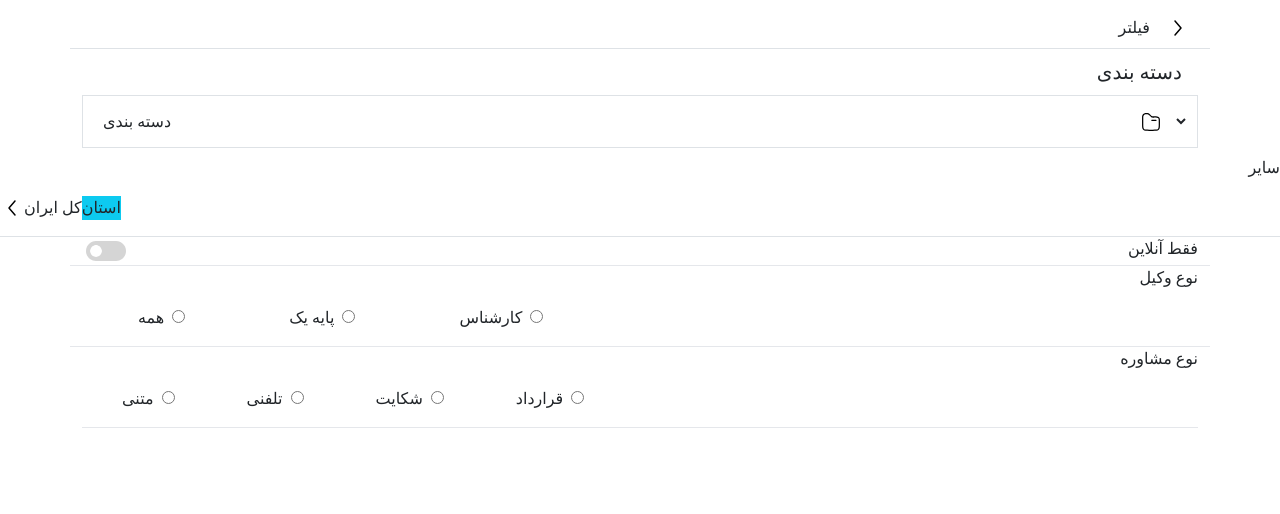
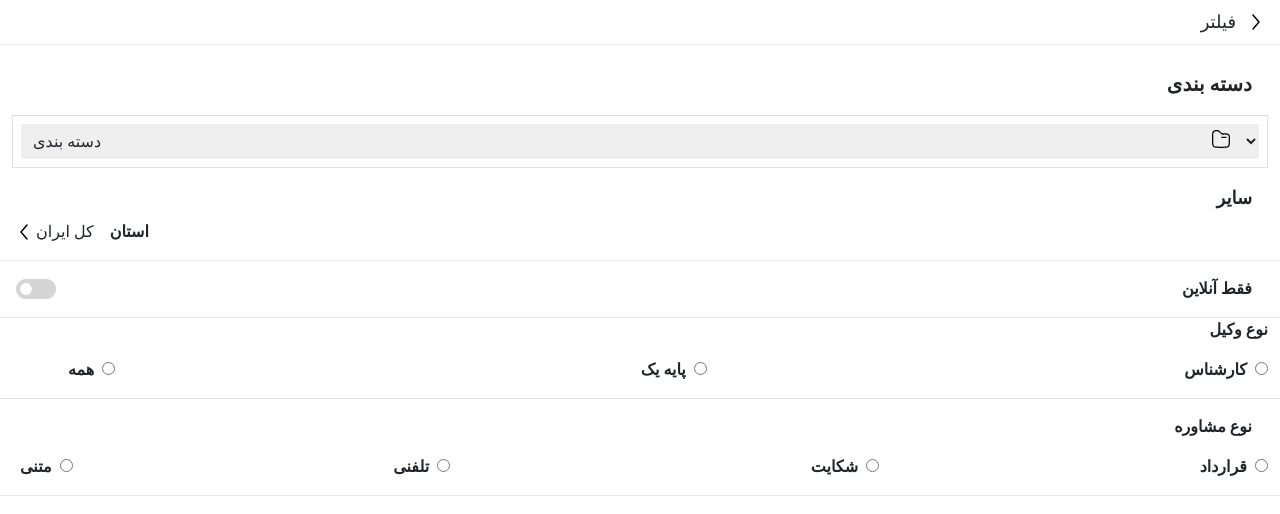
Before and after one commit to nafise1380/my-vite-app, a React (Vite) app: page / in a window 1280 px wide. Shown: the top 514 px of the page. Built offline with nearby package versions, Linux system fonts and the light colour scheme.

Commit message:
size in som component changed

```diff
--- a/package.json
+++ b/package.json
@@ -12,10 +12,11 @@
   "dependencies": {
     "@tailwindcss/vite": "^4.1.11",
     "bootstrap": "^5.3.6",
+    "flowbite-react": "^0.11.8",
     "react": "^19.1.0",
     "react-dom": "^19.1.0",
     "react-router-dom": "^7.6.3",
-    "tailwindcss": "^4.1.11"
+    "tailwindcss": "^2.2.19"
   },
   "devDependencies": {
     "@eslint/js": "^9.25.0",
--- a/src/components/CheckBox.jsx
+++ b/src/components/CheckBox.jsx
@@ -5,7 +5,7 @@ export default function CheckBox(){
         <>
              <div className="flex container justify-between border-b border-gray-200 ">
                  <img src='/container-wrapper.svg' alt="container-wrapper"/>
-                  <span className="">  فقط آنلاین </span>
+                  <span className="font-bold m-3">  فقط آنلاین </span>
              </div>
         </>
     )
--- a/src/components/FourChoice.jsx
+++ b/src/components/FourChoice.jsx
@@ -3,23 +3,23 @@
 function FourChoice() {
   return (
         <>
-          <div className="container">
-            <span className="flex justify-end"> نوع مشاوره </span>
-            <div className="flex border-b border-gray-200">
-               <div className=" my-3  mx-8">
-                    <label  className="mx-2"> متنی </label>
+          <div className="container border-b border-gray-200">
+            <span className="flex justify-end font-bold mx-3 mt-3"> نوع مشاوره </span>
+            <div className="flex  justify-end justify-between">
+               <div className=" my-3  ">
+                    <label  className="mx-2 font-bold"> متنی </label>
                     <input type="radio" name="sender"/>
                 </div>
-                <div className=" my-3 mx-8">
-                    <label className="mx-2">  تلفنی </label>
+                <div className=" my-3 mx-10">
+                    <label className="mx-2 font-bold">  تلفنی </label>
                     <input type="radio" name="sender"/>
                 </div>
-                <div className=" my-3 mx-8">
-                    <label className="mx-2"> شکایت </label>
+                <div className=" my-3 mx-10">
+                    <label className="mx-2 font-bold"> شکایت </label>
                     <input type="radio" name="sender"/>
                 </div>
-                 <div className=" my-3 mx-8">
-                    <label className="mx-2"> قرارداد </label>
+                 <div className=" my-3 ">
+                    <label className="mx-2  font-bold"> قرارداد </label>
                     <input type="radio" name="sender"/>
                 </div>
             </div>
--- a/src/components/Header.jsx
+++ b/src/components/Header.jsx
@@ -3,9 +3,9 @@
 export default function Header(){
     return(
         <>
-        <header className="border-bottom d-flex justify-content-end my-2 container">
-             <span className=" m-2  "> فیلتر </span>
-             <img src="/Alt Arrow Right.svg" alt="arrow"  className="m-2 d-flex "/>
+        <header className="border-b border-gray-200 flex justify-end  container">
+             <span className=" m-2 text-lg"> فیلتر </span>
+             <img src="/alt-arrow-right.svg" alt="arrow"  className="d-flex"/>
        </header>
 
 
--- a/src/components/InputFourChoice.jsx
+++ b/src/components/InputFourChoice.jsx
@@ -5,18 +5,18 @@ function InputFourChoice() {
   return (
          <>
             <div className="container border-b border-gray-200">
-                <span className="flex justify-end"> نوع وکیل </span>
-                <div className="flex">
+                <span className="flex justify-end font-bold"> نوع وکیل </span>
+                <div className="flex justify-end justify-between">
                    <div className=" my-3 mx-12">
-                        <label  className="mx-2"> همه </label>
+                        <label  className="mx-2 font-bold"> همه </label>
                         <input type="radio" name="sender"/>
                     </div>
                     <div className="my-3 mx-12 ">
-                        <label className="mx-2"> پایه یک</label>
+                        <label className="mx-2 font-bold"> پایه یک</label>
                         <input type="radio" name="sender"/>
                     </div>
-                    <div className=" my-3 mx-12 ">
-                        <label className="mx-2"> کارشناس </label>
+                    <div className=" my-3  ">
+                        <label className="mx-2 font-bold"> کارشناس </label>
                         <input type="radio" name="sender"/>
                     </div>
                 </div>
--- a/src/components/LabelCategory.jsx
+++ b/src/components/LabelCategory.jsx
@@ -1,34 +1,15 @@
-
-// export default function LabelCategory(){
-//     return(
-//         <>
-//              <label className="d-flex  justify-content-end  mb-2 mx-3 lead "> دسته بندی </label>
-//              <img src="/icon.svg" alt="icon" className="position-absolute"/>
-//                 <select name='دسته بندی' className=" w-100 p-2 text-" >
-
-//                      <option value="item1">  دسته بندی </option>
-//                      <option value="item2"> آیتم دوم </option>
-//                      <option value="item3"> آیتم سوم </option>
-//                 </select>
-
-
-
-
-//         </>
-//     )
-// }
 
 export default function LabelCategory() {
   return (
     <>
         <div className="container">
-            <div className="d-flex align-items-center justify-content-end mb-2 mx-3 lead">
-               <img src="/icon.svg" alt="icon" className="position-absolute mx-3 "  style={{height: '30px',  marginTop:'100px' }} />
-               <label className="m-0">دسته بندی</label>
+            <div className="d-flex align-items-center justify-end mb-2 mx-3 lead">
+               <img src="/icon.svg" alt="icon" className="position-absolute mx-3 "  style={{height: '30px',  marginTop:'125px' }} />
+               <label className="mt-4 mb-2 font-bold">دسته بندی</label>
             </div>
             <div className=" p-2 border">
               <select name="دسته بندی" className="w-100 p-2">
-                 <option value="item1">دسته بندی</option>
+                 <option value="item1" className="">دسته بندی</option>
                  <option value="item2">آیتم دوم</option>
                  <option value="item3">آیتم سوم</option>
               </select>
--- a/src/components/Section.jsx
+++ b/src/components/Section.jsx
@@ -3,13 +3,15 @@
 export default function Section(){
     return(
         <>
-            <div>
-                <span className=" d-flex justify-content-end my-2  mb-3"> سایر</span>
-                    <section className="border-bottom d-flex">
-                         <a href='#'> <img src='/alt-arrow-left.svg' alt=""/></a>
-                         <span className=""> کل ایران</span>
-                         <p className="bg-info  "> استان</p>
+            <div className="container border-b border-gray-200 ">
+                <span className=" flex justify-end m-3 mb-2 font-bold text-lg"> سایر</span>
+                <div className="flex">
+                    <section className="flex mb-3 ">
+                        <a href='#'> <img src='/alt-arrow-left.svg' alt="alt-arrow-left"/></a>
+                        <span className=" flex "> کل ایران</span>
                     </section>
+                     <p className="mx-3 font-bold "> استان</p>
+                </div>
             </div>
         </>
     )
```
Also changed, not shown: public/alt-arrow-right.svg (renamed from public/Alt Arrow Right.svg), 1 other file (tests, documents, lock files or other folders).
